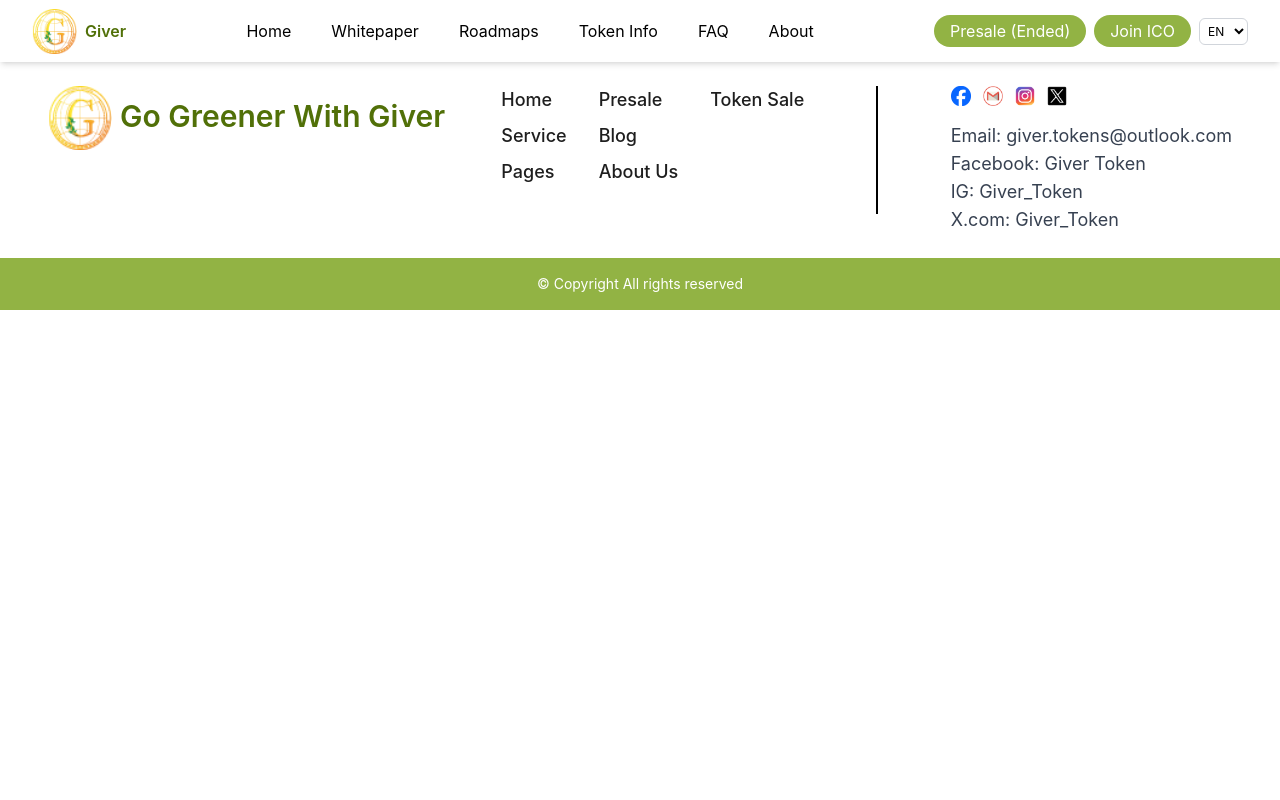
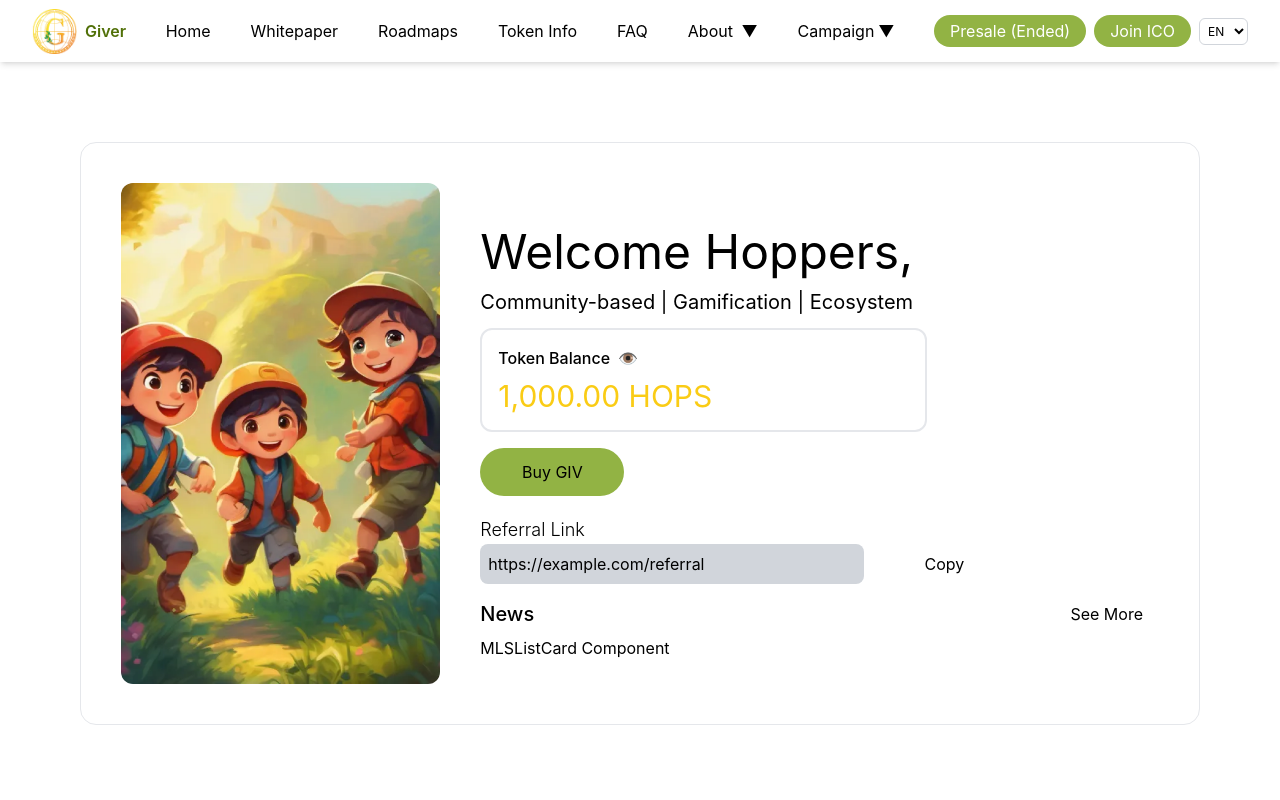
Before and after one commit to Lil-Tanatat/Nextjs, a React (Create React App) app: page /your-account in a window 1280 px wide. Shown: the top 800 px of the page. Built offline with nearby package versions, Linux system fonts and the light colour scheme; some icons are missing.

Commit message:
add your-account page

```diff
--- a/src/App.js
+++ b/src/App.js
@@ -15,6 +15,7 @@ import TokenInfo from "./pages/TokenInfo";
 import FAQ from "./pages/FAQ";
 import WhitePaper from "./pages/Whitepaper";
 import WithdrawICOPage from "./components/WithdrawICO";
+import YourAccount from "./pages/Youraccount";
 
 function App() {
   return (
@@ -26,6 +27,7 @@ function App() {
         <Route path="/tokensale" element={<TokenSale />} />
         <Route path="/ico" element={<ICO />} />
         <Route path="/ico/:wallet" element={<ICO />} />
+        <Route path="/your-account" element={<YourAccount />} />
         <Route path="/blog" element={<Blog />} />
         <Route path="/contactus" element={<Contactus />} />
         <Route path="/coming-soon" element={<ComingSoon />} />
--- a/src/components/Navbar.js
+++ b/src/components/Navbar.js
@@ -10,6 +10,7 @@ function Navbar() {
   const [activePage, setActivePage] = useState(location.pathname);
   const [isMenuOpen, setIsMenuOpen] = useState(false);
   const [isAboutDropdownOpen, setIsAboutDropdownOpen] = useState(false);
+  const [isCampaignDropdownOpen, setIsCampaignDropdownOpen] = useState(false);
 
   const pages = [
     { name: t("home"), path: "/" },
@@ -23,6 +24,10 @@ function Navbar() {
     { name: t("aboutUs"), path: "/aboutus" },
     { name: t("contactUs"), path: "/contactus" },
     { name: t("blog"), path: "/Blog" },
+  ];
+  const campaignDropdown = [
+    { name: t("campaign.refferal"), path: "/your-account" },
+    { name: t("campaign.airdrop"), path: "/airdrop" },
   ];
 
   const changeLanguage = (lng) => {
@@ -120,7 +125,8 @@ function Navbar() {
             onMouseLeave={() => setIsAboutDropdownOpen(false)}
           >
             <button className="block md:inline cursor-pointer text-[clamp(12px, 1.2vw, 16px)] hover:text-green-600">
-              {t("about")}
+              {t("about")}{" "}
+              <span className="ml-1">{isAboutDropdownOpen ? "▲" : "▼"}</span>
             </button>
             {isAboutDropdownOpen && (
               <ul className="absolute top-full left-0 bg-white shadow-lg border rounded-md w-40 z-50">
@@ -142,7 +148,35 @@ function Navbar() {
               </ul>
             )}
           </li>
-
+          <li
+            className="relative border-b md:border-none py-2 md:py-0 md:px-1 lg:px-2 "
+            onMouseEnter={() => setIsCampaignDropdownOpen(true)}
+            onMouseLeave={() => setIsCampaignDropdownOpen(false)}
+          >
+            <button className="block md:inline cursor-pointer text-[clamp(12px, 1.2vw, 16px)] hover:text-green-600">
+              {t("campaign.title")}
+              <span className="ml-1">{isCampaignDropdownOpen ? "▲" : "▼"}</span>
+            </button>
+            {isCampaignDropdownOpen && (
+              <ul className="absolute top-full left-0 bg-white shadow-lg border rounded-md w-40 z-50">
+                {campaignDropdown.map((item, idx) => (
+                  <li key={idx} className="border-b last:border-0">
+                    <Link
+                      to={item.path}
+                      onClick={() => {
+                        setActivePage(item.path);
+                        setIsMenuOpen(false);
+                        setIsCampaignDropdownOpen(false);
+                      }}
+                      className="block px-4 py-2 text-[clamp(12px, 1.2vw, 16px)] hover:bg-gray-100"
+                    >
+                      {item.name}
+                    </Link>
+                  </li>
+                ))}
+              </ul>
+            )}
+          </li>
           {/* Token Sale Button for Mobile */}
           <li className="md:hidden border-b md:border-none py-2 md:py-0 md:px-1 lg:px-2">
             <Link to="/tokensale">
--- a/src/locales/en.json
+++ b/src/locales/en.json
@@ -7,6 +7,11 @@
   "tokenInfo": "Token Info",
   "faq": "FAQ",
   "about": "About",
+  "campaign": {
+    "title": "Campaign",
+    "refferal": "Referral",
+    "airdrop": "Airdrop"
+  },
   "presale": "Presale (Ended)",
   "blog": "Blog",
   "aboutUs": "About Us",
--- a/src/locales/th.json
+++ b/src/locales/th.json
@@ -7,6 +7,11 @@
   "tokenInfo": "ข้อมูลโทเค็น",
   "faq": "คำถามที่พบบ่อย",
   "about": "เกี่ยวกับ",
+  "campaign": {
+    "title": "กิจกรรม",
+    "refferal": "แนะนำเพื่อน",
+    "airdrop": "แอร์ดรอป"
+  },
   "presale": "การขายล่วงหน้า (จบแล้ว)",
   "blog": "บทความ",
   "aboutUs": "เกี่ยวกับเรา",
--- /dev/null
+++ b/src/pages/Youraccount.js
@@ -0,0 +1,127 @@
+import React, { Fragment } from "react";
+import { Link } from "react-router-dom";
+import { useNavigate } from "react-router-dom";
+import YourAccountImage from "../assets/images/your-account.png";
+
+const YourAccount = () => {
+  // Placeholder data for previewing prototype UX/
+  const navigate = useNavigate();
+  const tokenBalance = 1000;
+  const onBuyToken = () => {
+    navigate("/ico");
+  };
+  const referralLink = "https://example.com/referral";
+  const onCopyReferralLink = () => {};
+
+  return (
+    <Fragment>
+      {/* Placeholder components for previewing prototype UX/UI */}
+      <div className="container p-20">
+        <div className="grid grid-cols-12 lg:gap-x-10 bg-white justify-center items-center border border-gray-200 p-10 rounded-2xl">
+          <div className="hidden lg:block col-span-12 lg:col-span-4">
+            <div className="rounded-xl overflow-hidden max-w-full h-full">
+              <img
+                src={YourAccountImage}
+                className="w-full max-w-full h-full object-cover"
+                alt="itemImage"
+              />
+            </div>
+          </div>
+          <div className="col-span-12 lg:col-span-8">
+            <h1 className="text-3xl lg:text-5xl text-black mb-3 text-center lg:text-start mt-5">
+              Welcome <span className="text-mls-primary">Hoppers</span>,
+            </h1>
+            <h2 className="text-xl lg:text-xl text-black mb-3 text-center lg:text-start">
+              Community-based | Gamification | Ecosystem
+            </h2>
+
+            <div className="grid grid-cols-12 gap-4 mb-5">
+              <div className="col-span-12 lg:col-span-8">
+                <div className="bg-mls-secondary-black border-mls-secondary-gray border-2 rounded-xl p-4 h-full">
+                  <div className="flex flex-row items-center justify-between">
+                    <div>
+                      <div className="text-black font-medium text-sm lg:text-base mb-2">
+                        Token Balance
+                        <div className="inline">
+                          <span className="text-black inline cursor-pointer ml-2">
+                            👁️
+                          </span>
+                        </div>
+                      </div>
+                      <div className="text-yellow-400 text-lg lg:text-3xl">
+                        {tokenBalance.toLocaleString("en-US", {
+                          minimumFractionDigits: 2,
+                          maximumFractionDigits: 2,
+                        })}{" "}
+                        HOPS
+                      </div>
+                    </div>
+                  </div>
+                </div>
+              </div>
+              <div className="col-span-12 lg:col-span-8">
+                <div className="flex flex-row justify-between">
+                  <button
+                    onClick={onBuyToken}
+                    type="button"
+                    className="btn bg-[#92B344] rounded-3xl text-black hover:bg-mls-primary hover:text-mls-black text-xs lg:text-base px-6 py-3  border-none shadow-none w-32 lg:w-36"
+                  >
+                    Buy GIV
+                  </button>
+                </div>
+              </div>
+            </div>
+            <div className="referral-section mb-2">
+              <div>
+                <label
+                  htmlFor="Email"
+                  className="text-black text-lg font-light"
+                >
+                  Referral Link
+                </label>
+                <div className="flex flex-row">
+                  <div className="relative text-white-dark">
+                    <input
+                      disabled
+                      id="Email"
+                      type="text"
+                      placeholder={referralLink}
+                      className="refferal-link ps-2 h-full w-96 bg-gray-300 placeholder:text-black rounded-lg"
+                      autoComplete="off"
+                      name="email"
+                    />
+                  </div>
+                  <button
+                    onClick={onCopyReferralLink}
+                    type="button"
+                    className="btn ml-2 bg-mls-primary rounded-3xl text-mls-black text-xs lg:text-base px-4 py-2 hover:opacity-80 border-none shadow-none w-32 lg:w-36"
+                  >
+                    Copy
+                  </button>
+                </div>
+              </div>
+            </div>
+            <div>
+              <div className="col-span-12 lg:col-span-6 mt-2 lg:mt-4">
+                <div className="flex flex-row items-center justify-between mb-2 max-w-full w-full">
+                  <div className="text-lg lg:text-xl text-black font-medium">
+                    News
+                  </div>
+                  <Link to="/news">
+                    <button className="btn text-mls-primary px-4 max-h-max h-7 flex items-center justify-center rounded-lg hover:bg-mls-light-gray border-none shadow-none">
+                      See More
+                    </button>
+                  </Link>
+                </div>
+
+                <div>MLSListCard Component</div>
+              </div>
+            </div>
+          </div>
+        </div>
+      </div>
+    </Fragment>
+  );
+};
+
+export default YourAccount;
```
Also changed, not shown: src/assets/images/your-account.png (added).
